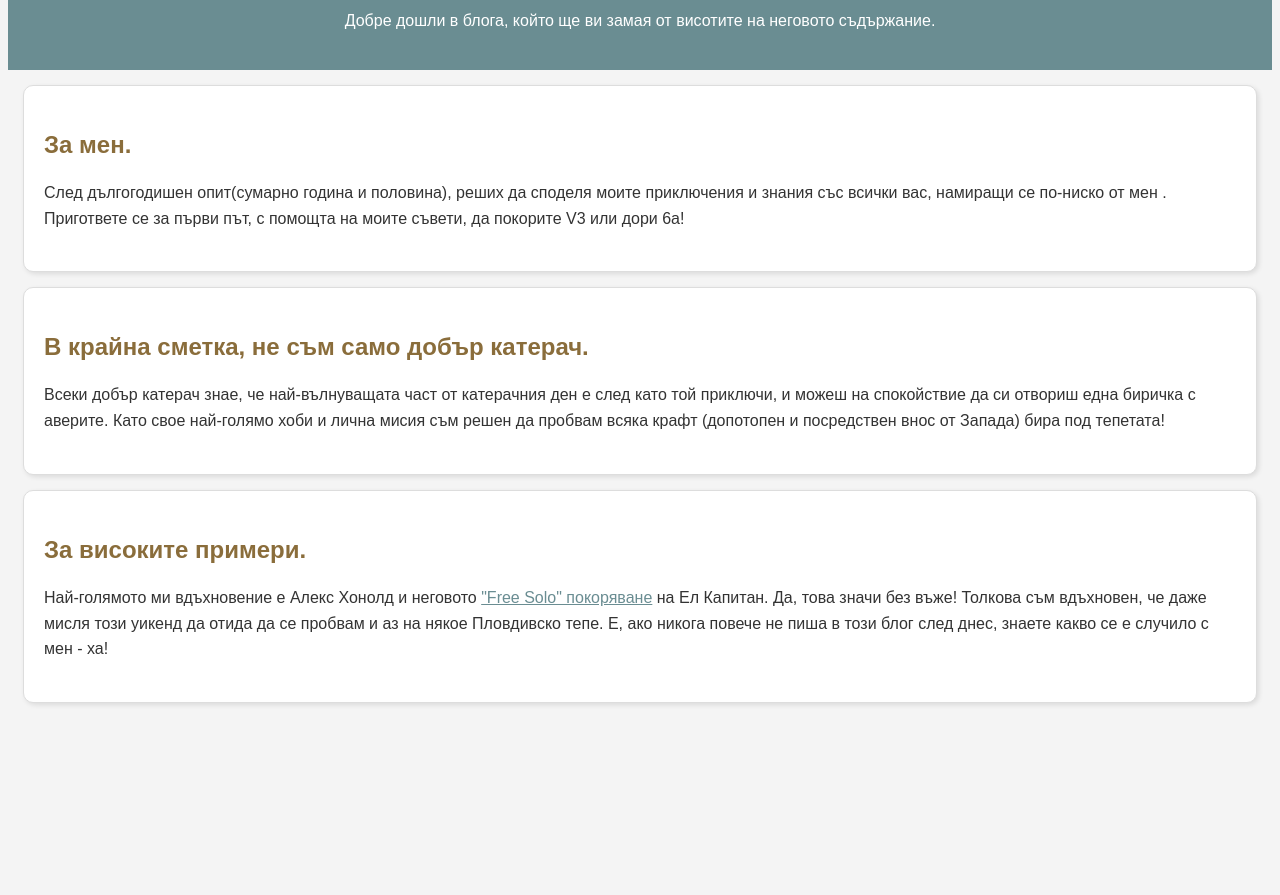
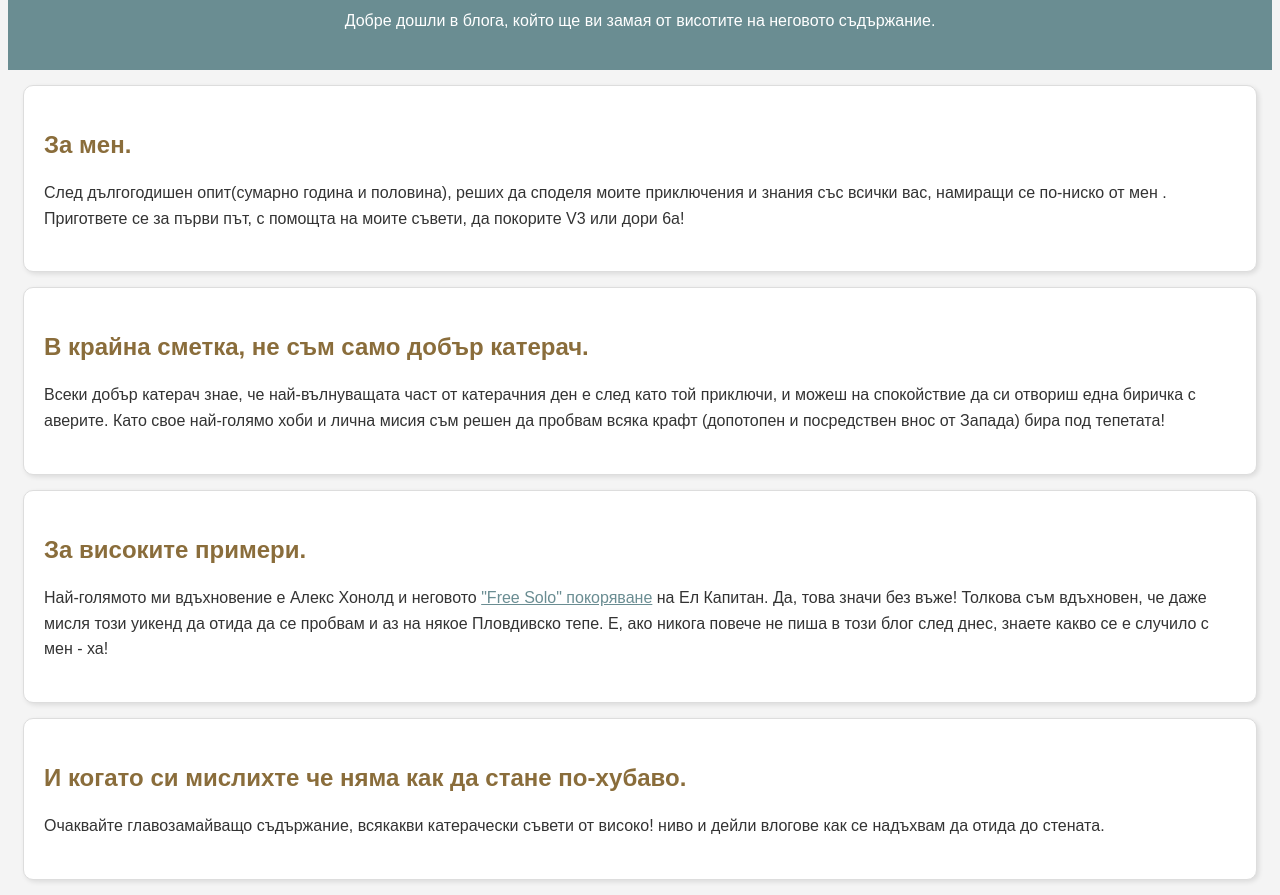
Before and after one commit to Marin-Praskov/stu2101321101, a plain HTML site: page index.html in a window 1280 px wide. Shown: the part 114-1009 px from the top of the page. Before the commit the page ends 832 px from the top, so only its background shows below. Drawn offline with Linux system fonts and the light colour scheme.

Commit message:
Update index.html to add channel-info section.

```diff
--- a/index.html
+++ b/index.html
@@ -61,6 +61,10 @@
         <h2 class="title">За високите примери.</h2>
         <p class="content">Най-голямото ми вдъхновение е Алекс Хонолд и неговото  <a href="https://www.youtube.com/watch?v=tnRoda7Ke2w" target="_blank">"Free Solo" покоряване</a> на Ел Капитан. Да, това значи без въже! Толкова съм вдъхновен, че даже мисля този уикенд да отида да се пробвам и аз на някое Пловдивско тепе. Е, ако никога повече не пиша в този блог след днес, знаете какво се е случило с мен - ха!</p>
     </section>
+    <section id="channel-info">
+        <h2 class="title">И когато си мислихте че няма как да стане по-хубаво.</h2>
+        <p class="content">Очаквайте главозамайващо съдържание, всякакви катерачески съвети от високо! ниво и дейли влогове как се надъхвам да отида до стената.</p>
+    </section>
 
 
 </body>
```
